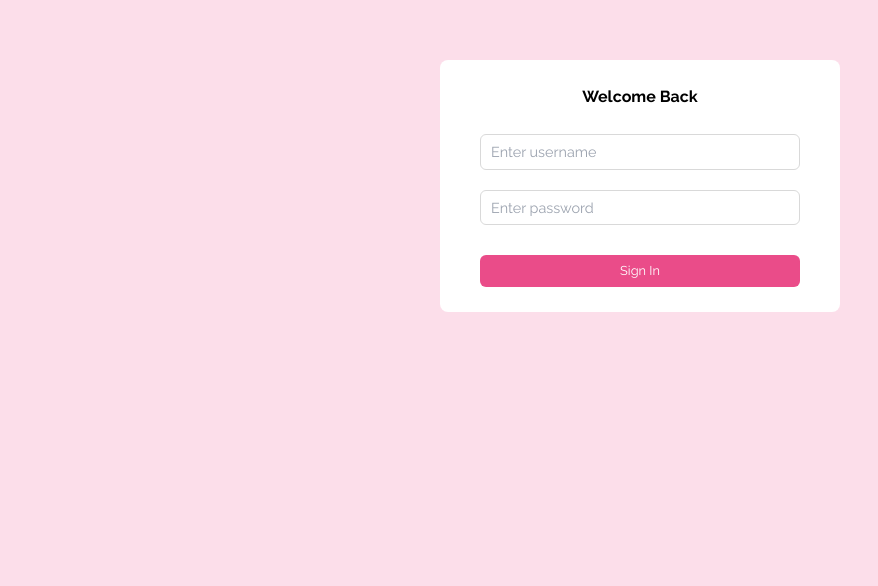
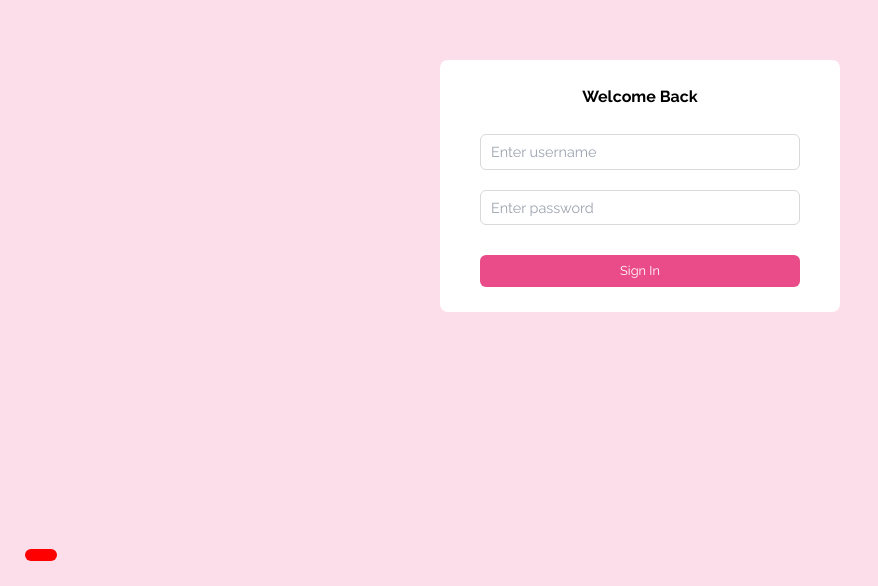
Before and after one commit to kenowusu/woopos, a Next.js app: page /login in a window 1280 px wide. Shown: the part 214-800 px from the top of the page, without its empty margins (0-878 px from the left). Built offline with nearby package versions, Linux system fonts and the light colour scheme.

Commit message:
generate cookie when log in

```diff
--- a/components/Login.tsx
+++ b/components/Login.tsx
@@ -1,6 +1,41 @@
+import {useState} from 'react';
+import Cookies from 'universal-cookie';
+
+const cookies = new Cookies()
+
+const cashierUsername = process.env.NEXT_PUBLIC_cashier_username;
+const cashierPassword = process.env.NEXT_PUBLIC_cashier_password;
+
+
+
 export const Login = ()=>{
 
+    const [username,setUsername] = useState('');
+    const [password,setPassword] = useState('');
+    const [error,setError] = useState('');
 
+
+
+    const login = (e)=>{
+        e.preventDefault()
+
+        console.log(cookies)
+
+        if(username === cashierUsername && password === cashierPassword){
+
+            //username and password is correct
+            //generate jwt and set cookie
+            const btn = document.getElementById('auth-login-btn');
+            btn.style.backgroundColor = "#fcdeea";
+            cookies.set('userauth','XKoFDBYHfr')
+            window.location.href = "/"
+        }else{
+
+
+            setError("invalid username or password")
+
+        }
+    }
 
     return(
         <div className="auth">
@@ -8,15 +43,25 @@ export const Login = ()=>{
 
                 <div className="auth-container w-full">
 
+                    <div className="auth-error">{error}</div>
                     <form className="auth-login-form w-full">
                         <div className="text">Welcome Back</div>
 
                         <div className="form-grp">
-                            <input type="text"  placeholder="Enter username"/>
-                            <input type="text" placeholder="Enter password"/>
+                            <input type="text"  placeholder="Enter username"
+                            value={username}
+                            onChange={(e)=>setUsername(e.target.value)}
+                            />
+                            <input type="text" placeholder="Enter password"
+                                value={password}
+                                onChange={(e)=>setPassword(e.target.value)}
+                            />
                         </div>
                         <div className="auth-login-submitbtn">
-                            <input type="submit" value="Sign In" />
+                            <input type="submit" value="Sign In"
+                            id="auth-login-btn"
+                            onClick={login}
+                            />
                         </div>
 
                     </form>
--- a/components/wc/config.js
+++ b/components/wc/config.js
@@ -3,7 +3,6 @@ import WooCommerceRestApi from "@woocommerce/woocommerce-rest-api";
 const url = process.env.NEXT_PUBLIC_wc_url;
 const consumerKey = process.env.NEXT_PUBLIC_wc_consumer_key;
 const consumerSecret = process.env.NEXT_PUBLIC_wc_consumer_secret;
-
 
 //check if url,consumerKey and consumerSecret has value
 if(!url || !consumerKey || !consumerSecret){
--- a/package.json
+++ b/package.json
@@ -19,6 +19,7 @@
     "round-to": "^6.0.0",
     "sass": "^1.51.0",
     "styled-components": "^5.3.5",
+    "universal-cookie": "^4.0.4",
     "uuid": "^8.3.2"
   },
   "devDependencies": {
--- a/styles/components/auth.scss
+++ b/styles/components/auth.scss
@@ -6,6 +6,19 @@
     align-items: center;
 }
 
+.auth-error{
+    background-color: red;
+    font-size:1em;
+    color:#fff;
+    padding:6px 16px;
+    border-radius:6px;
+    position:absolute;
+    left:25px;
+    bottom:25px;
+
+    transition:display .3s ease-in-out;
+
+}
 .auth-container{
     display: flex;
     justify-content: center;
```
Also changed, not shown: 2 other files (tests, documents, lock files or other folders).
